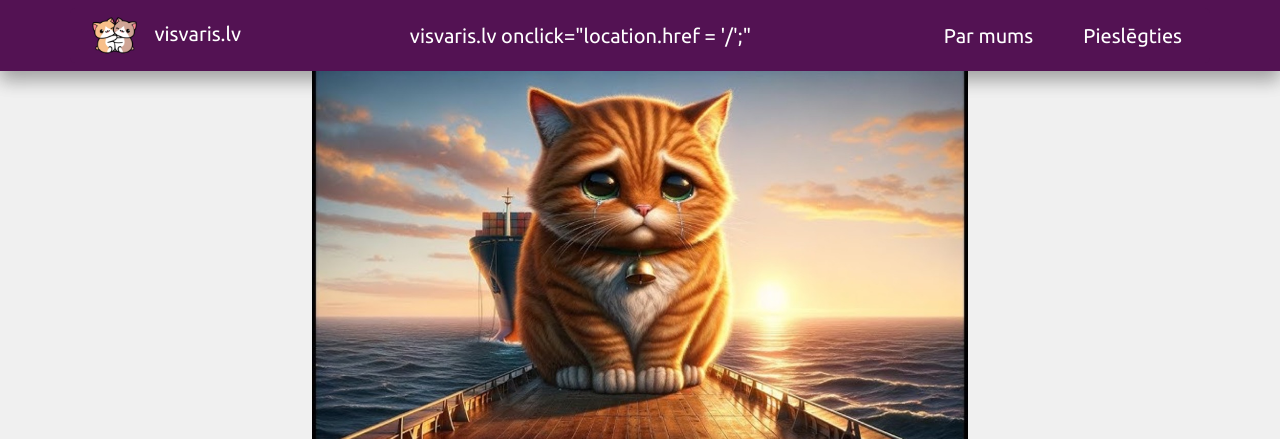
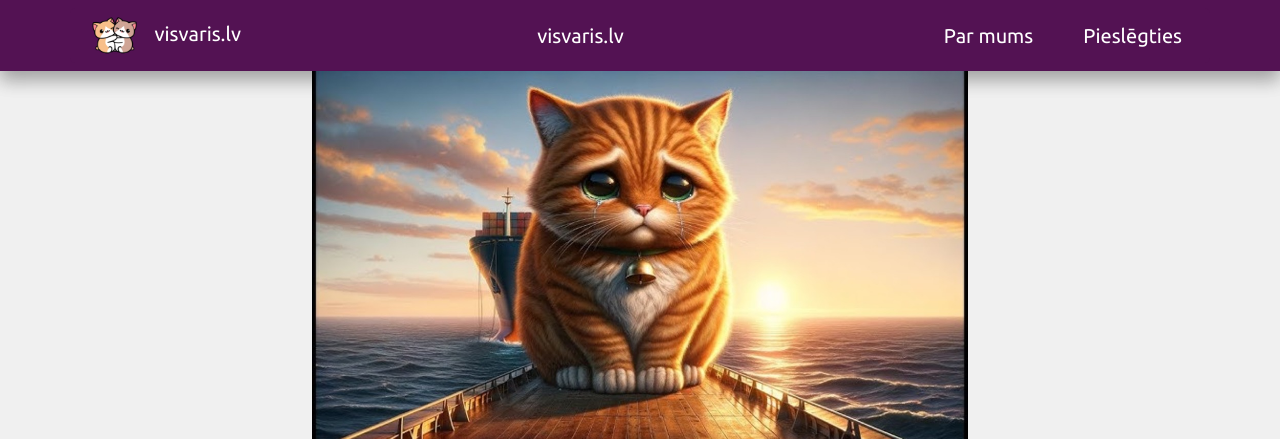
Before and after one commit to mafioznik101/visvaris_web, a Flask app: page / in a window 1280 px wide. Shown: the top 439 px of the page. Run offline with Flask 3, Linux system fonts and the light colour scheme.

Commit message:
Update izkartojums.html

```diff
--- a/templates/izkartojums.html
+++ b/templates/izkartojums.html
@@ -347,7 +347,7 @@
       <a id="kakitislogo" style="display: ruby;" class="navbar-brand" onclick="location.href = '/';"><img style="max-height: 45px; margin-right: 1vw; height: auto;" src=
         "{{ url_for('static', filename='kakisi.ico') }}" alt="logo"> visvaris.lv
       </a>
-      <a id="webtelefona" class="navbar-brand"  style"display:none;">visvaris.lv onclick="location.href = '/';" </a>
+      <a id="webtelefona" class="navbar-brand"  style"display:none;" onclick="location.href = '/';">visvaris.lv</a>
       <div  class="row">
         <div class="col">
         </div>
```
